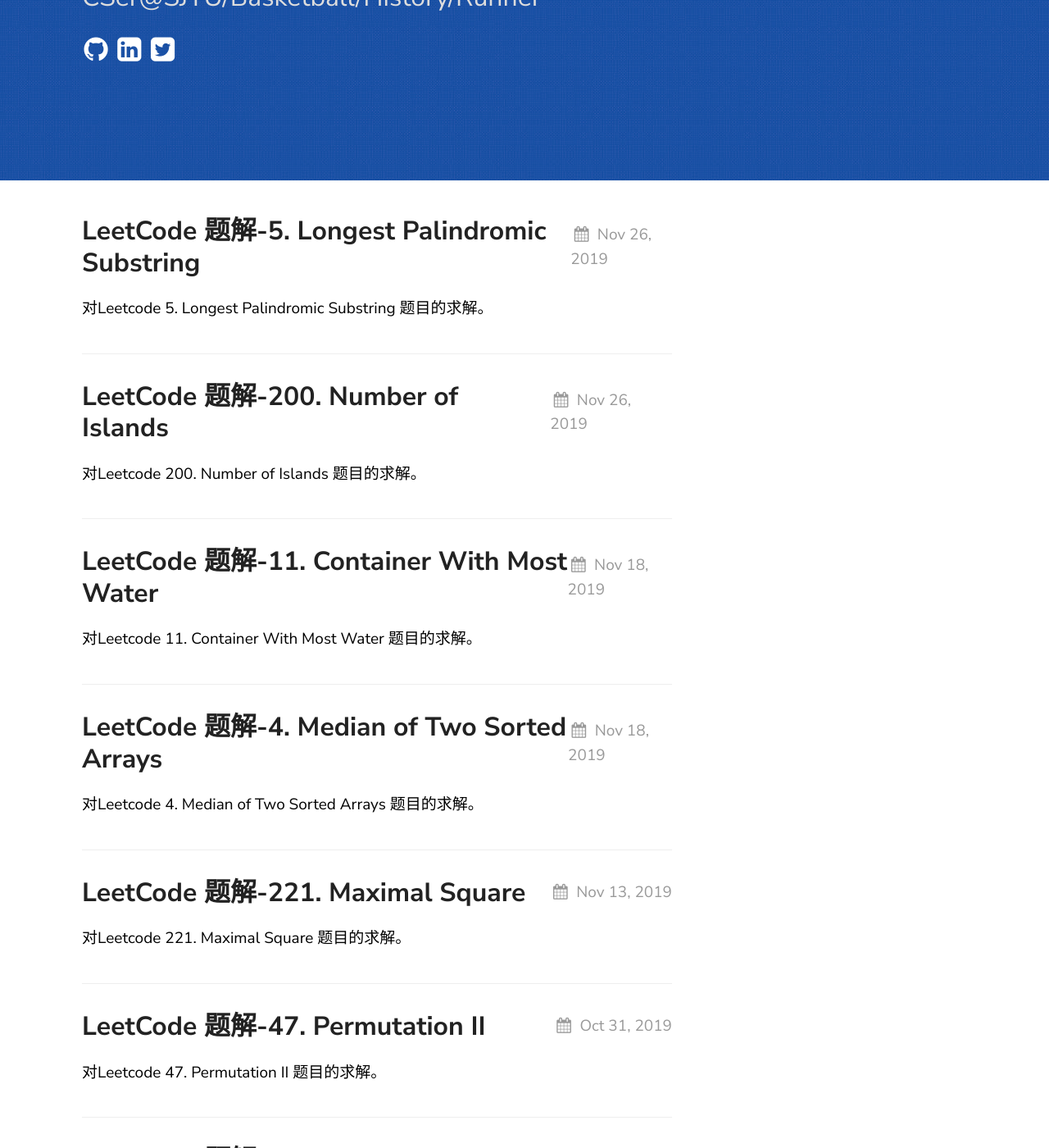
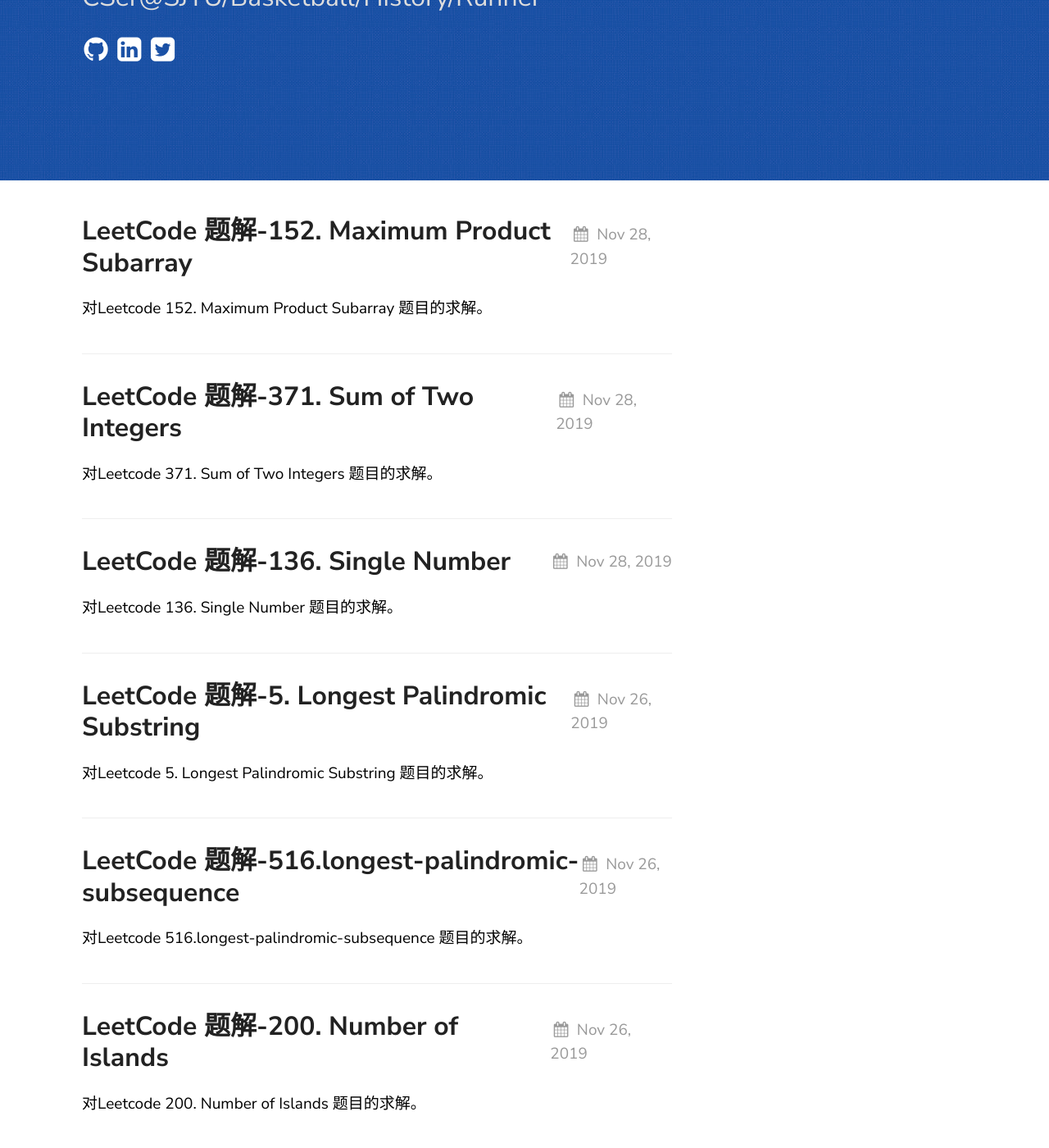
Before and after one commit to zhanglei1949/zhanglei.github.io, a Jekyll site: the page built from index.md, in a window 1280 px wide and 1400 px high, scrolled down 205 px. Shown: the whole window at 82% size. Built offline with Jekyll 4.4.1, drawn with Linux system fonts in a browser that asks for light colours; part of the change alters nothing that is shown.

Commit message:
136,152,371,516

````diff
--- /dev/null
+++ b/_posts/2019-11-26-leetcode-problem-136.markdown
@@ -0,0 +1,85 @@
+---
+layout: post
+title:  "LeetCode 题解-136. Single Number"
+date:   2019-11-28 13:39:12 +0800
+---
+
+对Leetcode 136. Single Number 题目的求解。
+
+## Problem Description
+
+Given a **non-empty** array of integers, every element appears twice except for one. Find that single one.
+
+## Example 1
+
+```
+Input: [2,2,1]
+Output: 1
+```
+
+## Example 2
+```
+Input: [4,1,2,1,2]
+Output: 4
+```
+
+
+
+
+## Solution 1: brute force
+时间复杂度为线性．
+```java
+class Solution {
+    public static int singleNumber(int[] nums) {
+        Map<Integer,Integer> m = new HashMap<Integer, Integer>();
+        for (int num : nums){
+            m.put(num, m.getOrDefault(num, 0)+1);
+        }
+        for (int num : m.keySet()){
+            if (m.get(num) == 2) continue;
+            if (m.get(num) == 1) return num;
+        }
+        return 0;
+    }
+}
+```
+
+## Solution 2: bit operation
+
+时间复杂度为线性，利用了相同的数异或为0的特点．
+```java
+class Solution {
+    public static int singleNumber(int[] nums) {
+        int res = 0;
+        for (int num : nums){
+            res = res ^ num;
+        }
+        return res;
+    }
+}
+```
+
+## 拓展
+有一个 n 个元素的数组，除了两个数只出现一次外，其余元素都出现两次，让你找出这两个只出现一次的数分别是几，要求时间复杂度为 O(n) 且再开辟的内存空间固定(与 n 无关)。
+
+## Solution
+如果我们按照前面提到的方法对所有元素求异或的话，我们是得不到最后答案的，因为我们得到的结果是这两个数的异或，那么我们想到，再遍历一次数组，对每个元素单独再异或，只可能有三种结果，其中只会出现一次的两个结果即为我们想要的答案．
+```java
+class Solution{
+    public static int singleNumber(int [] nums){
+        int res = 0;
+        for (int num : nums){
+            res = res ^ num;
+        }
+        Map<Integer,Integer> m = new HashMap<Integer, Integer>();
+        for (int num : nums){
+            int tmp = res ^ num;
+            m.put(num, m.getOrDefault(num, 0) + 1);
+        }
+        for (int num : m.keySet()){
+            if (m.get(num) == 1) System.out.printf("%d \n", num);
+        }
+        return 0;
+    }
+}
+```
--- /dev/null
+++ b/_posts/2019-11-26-leetcode-problem-152.markdown
@@ -0,0 +1,68 @@
+---
+layout: post
+title:  "LeetCode 题解-152. Maximum Product Subarray"
+date:   2019-11-28 16:24:51 +0800
+---
+
+对Leetcode 152. Maximum Product Subarray 题目的求解。
+
+## Problem Description
+
+Given an integer array nums, find the contiguous subarray within an array (containing at least one number) which has the largest product.
+
+## Example 1
+
+```
+Input: [2,3,-2,4]
+Output: 6
+Explanation: [2,3] has the largest product 6.
+```
+
+## Example 2
+
+```
+Input: [-2,0,-1]
+Output: 0
+Explanation: The result cannot be 2, because [-2,-1] is not a subarray.
+```
+
+## Solution 1: brute force
+
+计算出每个可能的subarray的product,选择最大的．时间复杂度为O(n^2).需要注意的是只需要开O(n)的数组即可．
+```java
+class Solution {
+    public static int maxProduct(int[] nums) {
+        int dp[] = new int [nums.length];
+        int max = -10000;
+        for (int i = nums.length - 1; i >= 0; --i){
+            for (int j = i; j < nums.length; ++j){
+                if (j == i) dp[j] = nums[j];
+                else dp[j] = dp[j-1] * nums[j];
+                max= Math.max(max, dp[j]);
+            }
+        }
+        return max;
+    }
+}
+```
+
+## Solution 2 : optimized
+
+我们想想有没有可能在线性时间内解决问题呢？如果我们使用dp[i]来表示以nums[i]结尾的最大的product呢？然而这样简单的做法是不行的．因为我们的数组中会出现负数．例如[2,-2,-4].最大的乘积是16但是按照简单的dp只能得到8.　深入观察可以发现，我们之所以得不到最大解是因为在中间结果中存在很小的负数再乘以负数变得很大的情况．既然这样，我们就维护两个数组，分别存储最大的数和最小的数．
+
+```java
+class Solution {
+    public static int maxProduct(int[] nums) {
+        if (nums.length == 1) return nums[0];
+        int dp_max[] = new int [nums.length+1];
+        int dp_min[] = new int [nums.length+1];
+        int max = -10000;
+        for (int i = 1; i <= nums.length; ++i){
+            dp_max[i] = Math.max(Math.max(nums[i-1], dp_max[i-1] * nums[i-1]), dp_min[i-1] * nums[i-1]);
+            dp_min[i] = Math.min(Math.min(nums[i-1], dp_max[i-1] * nums[i-1]), dp_min[i-1] * nums[i-1]);
+            max=Math.max(max, dp_max[i]);
+        }
+        return max;
+    }
+}
+```
--- a/_posts/2019-11-26-leetcode-problem-200.markdown
+++ b/_posts/2019-11-26-leetcode-problem-200.markdown
@@ -224,4 +224,3 @@ class Solution{
         f2.y = f1.y;
     }
 }
-```
--- /dev/null
+++ b/_posts/2019-11-26-leetcode-problem-371.markdown
@@ -0,0 +1,50 @@
+---
+layout: post
+title:  "LeetCode 题解-371. Sum of Two Integers"
+date:   2019-11-28 16:15:40 +0800
+---
+
+对Leetcode 371. Sum of Two Integers 题目的求解。
+
+## Problem Description
+
+Calculate the sum of two integers a and b, but you are not allowed to use the operator + and -.
+
+## Example 1
+
+```
+Input: a = 1, b = 2
+Output: 3
+```
+
+## Example 2
+```
+Input: a = -2, b = 3
+Output: 1
+```
+
+## Analysis
+
+在不使用内置加法运算的情况下求两个数的和，我们需要依赖位运算．在位运算中我们需要关注两种运算
+
+- 异或．两个数异或的结果恰恰是不进位加法的结果．
+- 与．两个数与运算后的结果恰恰是进位的结果．
+
+所以对于a+b,我们求得异或和与的结果之后，再将两个结果相加，长此以往，直到其中一个为零：没有进位了，或者加法结果恰好为2^n．
+
+## Solution 1: bfs with recursive call
+
+```java
+class Solution{
+    public static int getSum(int a, int b) {
+        while (a != 0 && b != 0){
+            int tmp = a ^ b;
+            b = (a & b) << 1;
+            a = tmp;
+            //System.out.printf("%d %d\n", a, b);
+        }
+        if (a == 0) return b;
+        else return a;
+    }
+｝
+```
--- /dev/null
+++ b/_posts/2019-11-26-leetcode-problem-516.markdown
@@ -0,0 +1,64 @@
+---
+layout: post
+title:  "LeetCode 题解-516.longest-palindromic-subsequence"
+date:   2019-11-26 10:39:33 +0800
+---
+
+对Leetcode 516.longest-palindromic-subsequence 题目的求解。
+
+## Problem Description
+
+Given a string s, find the longest palindromic subsequence's length in s. You may assume that the maximum length of s is 1000.
+
+## Example 1
+
+```
+Input:
+"bbbab"
+Output:
+4
+```
+
+## Example 2
+```
+Input:
+
+"cbbd"
+Output:
+2
+```
+
+## Analysis
+
+这道题目和第5题类似，不过第五题中我们考虑的时候包含区间头尾的回文串，而在这道题目中，我们需要考虑区间内的最长回文串，是一道很明显的动态规划题目，递归公式为
+```
+dp[i][j] = max(dp[i+1][j], dp[i][j-1]) if s[i] neq s[j]
+dp[i][j] = max(dp[i+1][j], dp[i][j-1], dp[i+1][j-1]+2) if s[i] eq s[j]
+```
+
+
+## Solution 1: bfs with recursive call
+
+```java
+class Solution {
+    public static int longestPalindromeSubseq(String s) {
+        int l = s.length();
+        if (l == 0) return 0;
+        int dp[][] = new int [l][l];
+        //int start = 0;
+        for (int i = l-1; i >= 0; --i){
+            for (int j = i; j < l ; ++j){
+                //System.out.printf("%d %d\n", i, j);
+                if (i == j) dp[i][j] = 1;
+                //dp[i][j] = Math.max(dp[i][i+len-2], dp[i+1][i+len]);
+                else if (s.charAt(i) == s.charAt(j)){
+                    dp[i][j] = dp[i+1][j-1]+2;
+                }
+                else dp[i][j] = Math.max(dp[i][j-1], dp[i+1][j]);
+            }
+        }
+        return dp[0][l-1];
+
+    }
+}
+```
````
